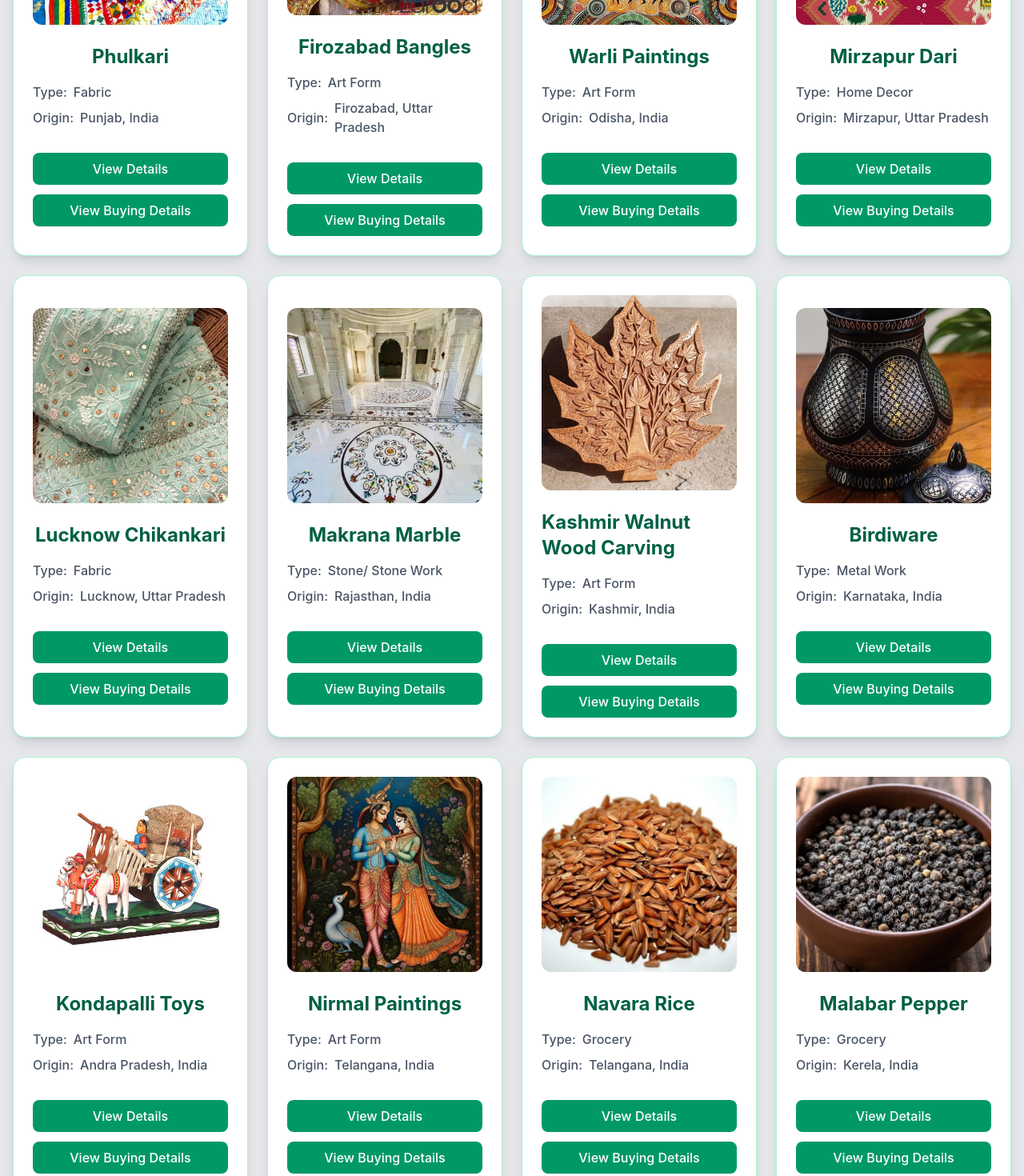
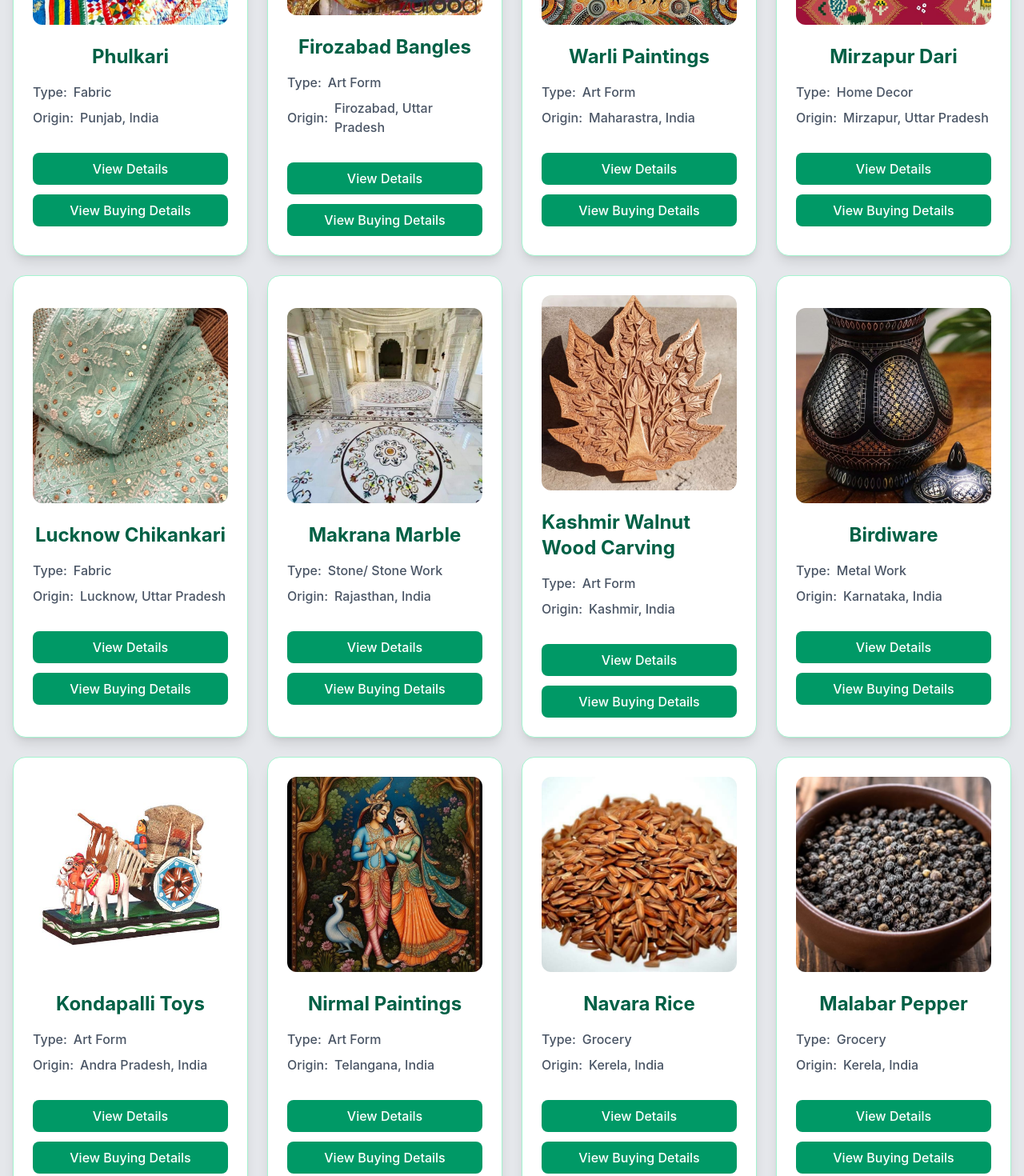
Before and after one commit to HarshitTomar143/TrueOrigin, a Next.js app: page /home/products in a window 1280 px wide. Shown: the part 3340-4810 px from the top of the page at 80% size. Built offline with nearby package versions, Linux system fonts and the light colour scheme.

Commit message:
info updated

```diff
--- a/src/app/home/products/page.tsx
+++ b/src/app/home/products/page.tsx
@@ -166,7 +166,7 @@ export default function ProductsPage() {
         {
             name: "Warli Paintings",
             type: "Art Form",
-            origin: "Odisha, India",
+            origin: "Maharastra, India",
             image: "/warliPaintings.jpg",
             url: "/home/products/warli"
         },
@@ -222,7 +222,7 @@ export default function ProductsPage() {
         {
             name: "Navara Rice",
             type: "Grocery",
-            origin: "Telangana, India",
+            origin: "Kerela, India",
             image: "/navaraRice.jpg",
             url: "/home/products/navararice"
         },
```
